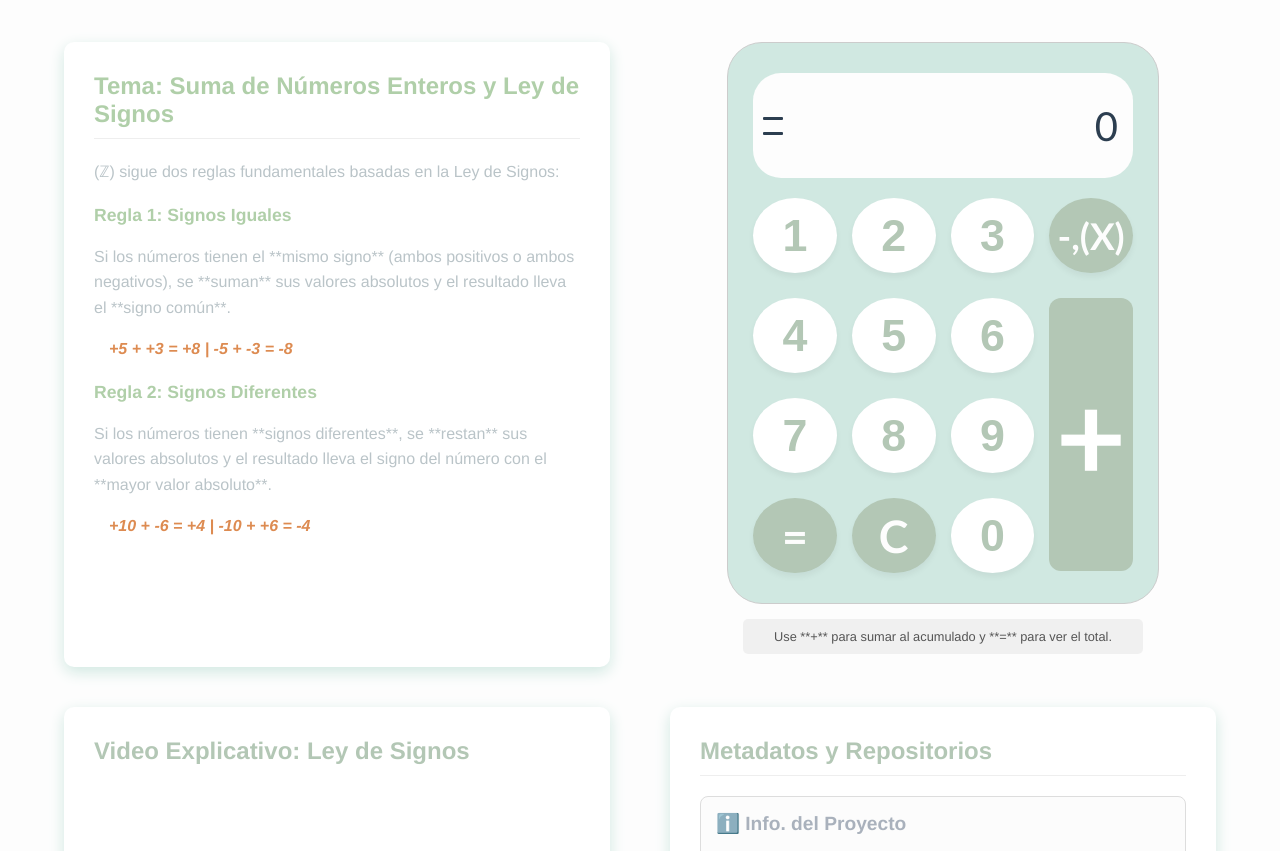
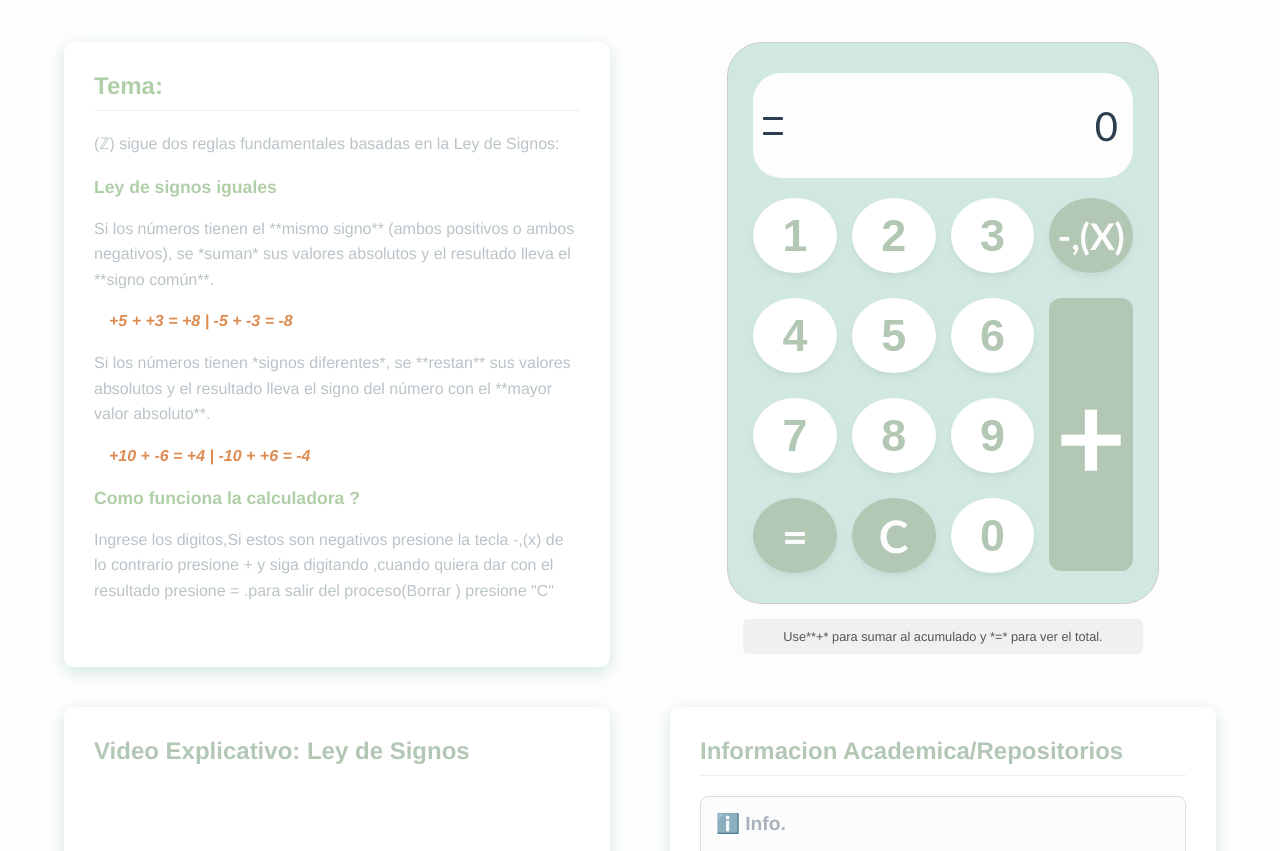
Before and after one commit to hernanordonex-a11y/ACA-Logica-Matematica, a plain HTML site: page index.html in a window 1280 px wide. Shown: the part 81-932 px from the top of the page. Drawn offline with Linux system fonts and the light colour scheme; grey boxes are pictures that could not be loaded.

Commit message:
index.html

```diff
--- a/index.html
+++ b/index.html
@@ -16,16 +16,18 @@
         <div class="grid-layout">
 
             <div class="grid-item concept-card">
-                <h2>Tema: Suma de Números Enteros y Ley de Signos</h2>
+                <h2>Tema: </h2>
                 <p> (ℤ) sigue dos reglas fundamentales basadas en la Ley de Signos:</p>
 
-                <h3>Regla 1: Signos Iguales</h3>
-                <p>Si los números tienen el **mismo signo** (ambos positivos o ambos negativos), se **suman** sus valores absolutos y el resultado lleva el **signo común**.</p>
+                <h3>Ley de signos iguales</h3>
+                <p>Si los números tienen el **mismo signo** (ambos positivos o ambos negativos), se *suman* sus valores absolutos y el resultado lleva el **signo común**.</p>
                 <p class="example">+5 + +3 = +8 | -5 + -3 = -8</p>
+            <p> Si los números tienen *signos diferentes*, se **restan** sus valores absolutos y el resultado lleva el signo del número con el **mayor valor absoluto**.</p>
+                <p class="example">+10 + -6 = +4 | -10 + +6 = -4</p>
 
-                <h3>Regla 2: Signos Diferentes</h3>
-                <p>Si los números tienen **signos diferentes**, se **restan** sus valores absolutos y el resultado lleva el signo del número con el **mayor valor absoluto**.</p>
-                <p class="example">+10 + -6 = +4 | -10 + +6 = -4</p>
+                <h3>Como funciona la calculadora ?</h3>
+                <p> Ingrese los digitos,Si estos son negativos presione la tecla -,(x) de lo contrario presione + y siga digitando ,cuando quiera dar con el resultado presione = .para salir del proceso(Borrar ) presione "C" </p>
+
             </div>
 
             <div class="grid-item calculator-section">
@@ -60,24 +62,24 @@
                     </div>
                 </div>
                 <p class="instruccion">
-                    Use **+** para sumar al acumulado y **=** para ver el total.
+                    Use**+* para sumar al acumulado y *=* para ver el total.
                 </p>
             </div>
 
             <div class="grid-item video-section">
                 <h2>Video Explicativo: Ley de Signos</h2>
                 <div class="video-wrapper">
-                    <iframe src="https://www.youtube.com/embed/K6CUDZOLIFI" frameborder="0" allow="accelerometer; autoplay; clipboard-write; encrypted-media; gyroscope; picture-in-picture" allowfullscreen></iframe>
+                    <iframe src="https://www.youtube.com" frameborder="0" allow="accelerometer; autoplay; clipboard-write; encrypted-media; gyroscope; picture-in-picture" allowfullscreen></iframe>
                 </div>
-                <p>Fuente: Cómo sumar números enteros (+Regla de los signos) - Daniel Carreon</p>
+                <p class="information-video" > Video de presentacion del proyecto</p>
             </div>
 
             <div class="grid-item links-feed-section">
-                <h2>Metadatos y Repositorios</h2>
+                <h2>Informacion Academica/Repositorios </h2>
                 <div class="feed-links">
 
                      <div class="info-link-card">
-                        <h3>ℹ️ Info. del Proyecto</h3>
+                        <h3>ℹ️ Info.</h3>
                         <p>Participantes, Universidad,Asignatura,Repositorios:</p>
                         <a href="info.html" class="repo-link primary-link">Ver Informacion</a>
                     </div>
```
